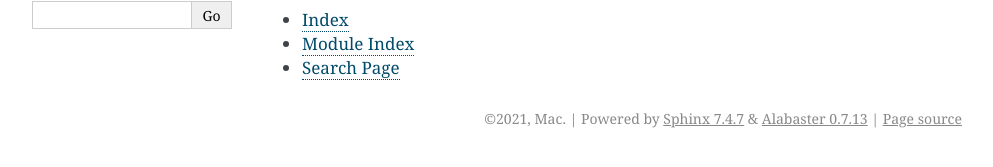
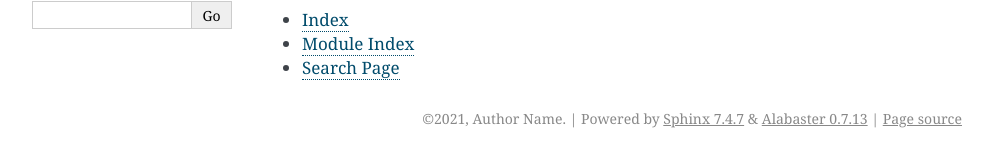
Before and after one commit to mayankkrshah/django_cityloc_pkg_mayankkrshah, a Sphinx documentation site: the page built from docs/index.rst, in a window 1280 px wide. Shown: the part 310-477 px from the top of the page, without its empty margins (148-1141 px from the left). Built offline with Sphinx 7.4.7, drawn with Linux system fonts in a browser that asks for light colours; part of the change alters nothing that is shown.

Commit message:
package code ready for release

```diff
--- a/docs/conf.py
+++ b/docs/conf.py
@@ -10,16 +10,17 @@
 # add these directories to sys.path here. If the directory is relative to the
 # documentation root, use os.path.abspath to make it absolute, like shown here.
 #
- import os
- import sys
- sys.path.insert(0, os.path.abspath('.'))
+import os
+import sys
+# sys.path.insert(0, os.path.abspath('.'))
+sys.path.insert(0, os.path.abspath('..'))
 
 
 # -- Project information -----------------------------------------------------
 
 project = 'django_cityloc_pkg'
-copyright = '2021, Mac'
-author = 'Mac'
+copyright = '2021, Author Name'
+author = 'Author Name'
 
 # The full version, including alpha/beta/rc tags
 release = '0.0.1'
@@ -31,7 +32,7 @@ release = '0.0.1'
 # extensions coming with Sphinx (named 'sphinx.ext.*') or your custom
 # ones.
 extensions = [
-    'sphinx.ext.autodoc',
+    'sphinx.ext.autodoc'
 ]
 
 # Add any paths that contain templates here, relative to this directory.
--- a/docs/index.rst
+++ b/docs/index.rst
@@ -1,5 +1,5 @@
 .. django_cityloc_pkg documentation master file, created by
-   sphinx-quickstart on Mon Dec 27 10:49:21 2021.
+   sphinx-quickstart on Mon Dec 27 16:12:41 2021.
    You can adapt this file completely to your liking, but it should at least
    contain the root `toctree` directive.
 
@@ -11,6 +11,7 @@ Welcome to django_cityloc_pkg's documentation!
    :caption: Contents:
 
 .. automodule:: django_cityloc_pkg_mayankkrshah
+   :members:
 
 Indices and tables
 ==================
```
